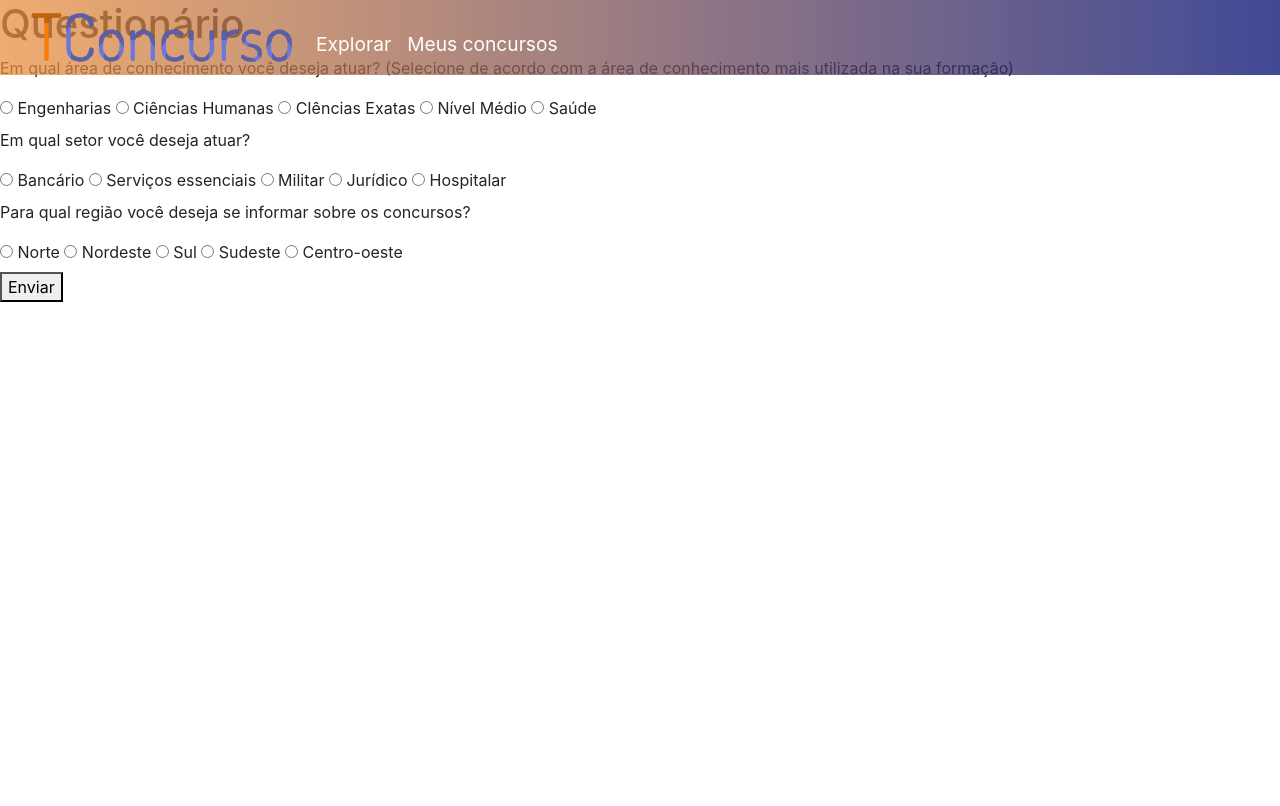
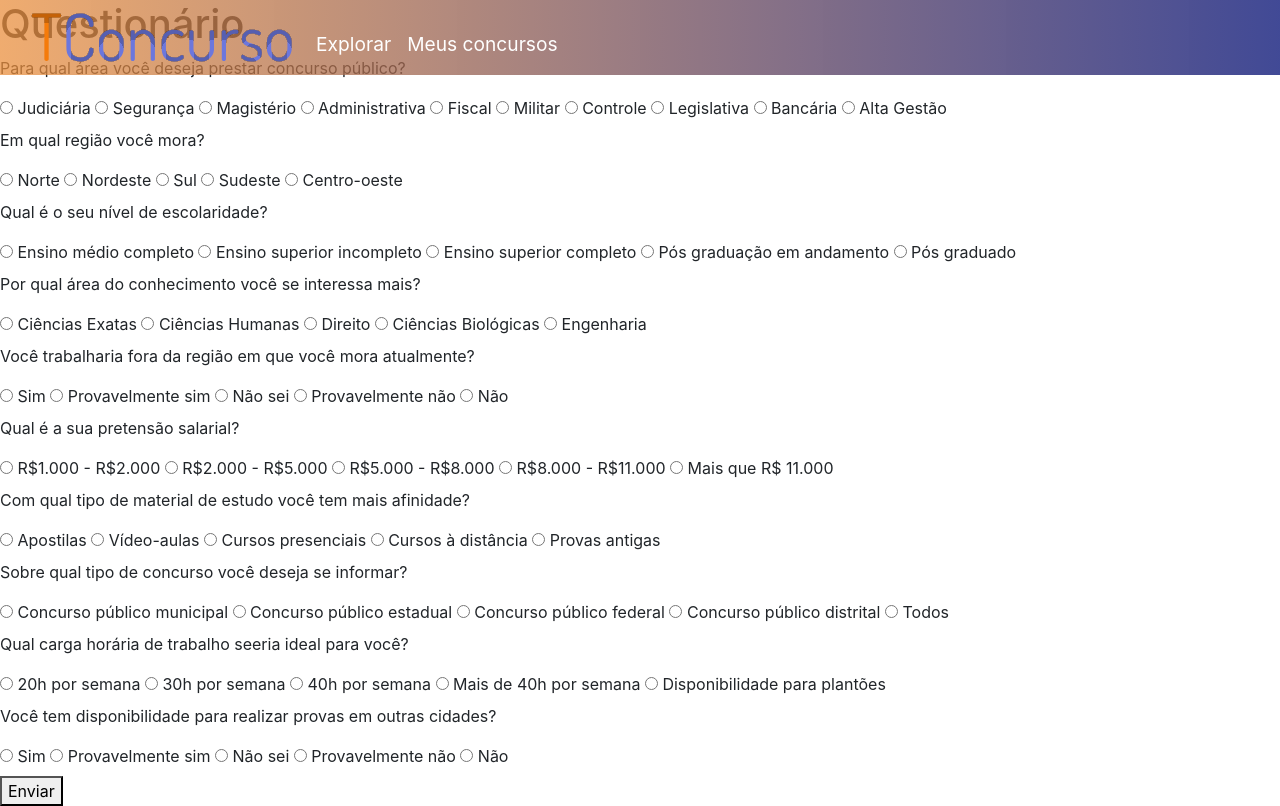
Before and after one commit to victornaves1810/TudoConcurso, a PHP site: page /src/form.php in a window 1280 px wide. Before the commit the page ends 302 px from the top, so only its background shows below. Run offline with PHP 8.4, Linux system fonts and the light colour scheme.

Commit message:
form final
form

```diff
--- a/src/form.php
+++ b/src/form.php
@@ -4,23 +4,20 @@
 <div class="testbox">
   <form class="pageForm" action="/">
     <h1 class="pageTitle">Questionário</h1>
-    <p class="question">Em qual área de conhecimento você deseja atuar? (Selecione de acordo com a área de conhecimento mais utilizada na sua formação)</p>
+    <p class="question">Para qual área você deseja prestar concurso público?</p>
     <div class="question-answer">
-      <label><input class="pageInput" type="radio" value="none" name="visited" /> Engenharias</label>
-      <label><input class="pageInput" type="radio" value="none" name="visited" /> Ciências Humanas</label>
-      <label><input class="pageInput" type="radio" value="none" name="visited" /> CIências Exatas</label>
-      <label><input class="pageInput" type="radio" value="none" name="visited" /> Nível Médio</label>
-      <label><input class="pageInput" type="radio" value="none" name="visited" /> Saúde</label>
+      <label><input class="pageInput" type="radio" value="none" name="visited" /> Judiciária</label>
+      <label><input class="pageInput" type="radio" value="none" name="visited" /> Segurança</label>
+      <label><input class="pageInput" type="radio" value="none" name="visited" /> Magistério</label>
+      <label><input class="pageInput" type="radio" value="none" name="visited" /> Administrativa</label>
+      <label><input class="pageInput" type="radio" value="none" name="visited" /> Fiscal</label>
+      <label><input class="pageInput" type="radio" value="none" name="visited" /> Militar</label>
+      <label><input class="pageInput" type="radio" value="none" name="visited" /> Controle</label>
+      <label><input class="pageInput" type="radio" value="none" name="visited" /> Legislativa</label>
+      <label><input class="pageInput" type="radio" value="none" name="visited" /> Bancária</label>
+      <label><input class="pageInput" type="radio" value="none" name="visited" /> Alta Gestão</label>
     </div>
-    <p class="question">Em qual setor você deseja atuar?</p>
-    <div class="question-answer">
-      <label><input class="pageInput" type="radio" value="none" name="visited" /> Bancário</label>
-      <label><input class="pageInput" type="radio" value="none" name="visited" /> Serviços essenciais</label>
-      <label><input class="pageInput" type="radio" value="none" name="visited" /> Militar</label>
-      <label><input class="pageInput" type="radio" value="none" name="visited" /> Jurídico</label>
-      <label><input class="pageInput" type="radio" value="none" name="visited" /> Hospitalar</label>
-    </div>
-    <p class="question">Para qual região você deseja se informar sobre os concursos?</p>
+    <p class="question">Em qual região você mora?</p>
     <div class="question-answer">
       <label><input class="pageInput" type="radio" value="none" name="visited" /> Norte</label>
       <label><input class="pageInput" type="radio" value="none" name="visited" /> Nordeste</label>
@@ -28,6 +25,69 @@
       <label><input class="pageInput" type="radio" value="none" name="visited" /> Sudeste</label>
       <label><input class="pageInput" type="radio" value="none" name="visited" /> Centro-oeste</label>
     </div>
+    <p class="question">Qual é o seu nível de escolaridade?</p>
+    <div class="question-answer">
+      <label><input class="pageInput" type="radio" value="none" name="visited" /> Ensino médio completo</label>
+      <label><input class="pageInput" type="radio" value="none" name="visited" /> Ensino superior incompleto</label>
+      <label><input class="pageInput" type="radio" value="none" name="visited" /> Ensino superior completo</label>
+      <label><input class="pageInput" type="radio" value="none" name="visited" /> Pós graduação em andamento</label>
+      <label><input class="pageInput" type="radio" value="none" name="visited" /> Pós graduado</label>
+    </div>
+    <p class="question">Por qual área do conhecimento você se interessa mais?</p>
+    <div class="question-answer">
+      <label><input class="pageInput" type="radio" value="none" name="visited" /> Ciências Exatas</label>
+      <label><input class="pageInput" type="radio" value="none" name="visited" /> Ciências Humanas</label>
+      <label><input class="pageInput" type="radio" value="none" name="visited" /> Direito</label>
+      <label><input class="pageInput" type="radio" value="none" name="visited" /> Ciências Biológicas</label>
+      <label><input class="pageInput" type="radio" value="none" name="visited" /> Engenharia</label>
+    </div>
+    <p class="question">Você trabalharia fora da região em que você mora atualmente?</p>
+    <div class="question-answer">
+      <label><input class="pageInput" type="radio" value="none" name="visited" /> Sim</label>
+      <label><input class="pageInput" type="radio" value="none" name="visited" /> Provavelmente sim</label>
+      <label><input class="pageInput" type="radio" value="none" name="visited" /> Não sei</label>
+      <label><input class="pageInput" type="radio" value="none" name="visited" /> Provavelmente não</label>
+      <label><input class="pageInput" type="radio" value="none" name="visited" /> Não</label>
+    </div>
+    <p class="question">Qual é a sua pretensão salarial?</p>
+    <div class="question-answer">
+      <label><input class="pageInput" type="radio" value="none" name="visited" /> R$1.000 - R$2.000</label>
+      <label><input class="pageInput" type="radio" value="none" name="visited" /> R$2.000 - R$5.000</label>
+      <label><input class="pageInput" type="radio" value="none" name="visited" /> R$5.000 - R$8.000</label>
+      <label><input class="pageInput" type="radio" value="none" name="visited" /> R$8.000 - R$11.000</label>
+      <label><input class="pageInput" type="radio" value="none" name="visited" /> Mais que R$ 11.000</label>
+    </div>
+    <p class="question">Com qual tipo de material de estudo você tem mais afinidade?</p>
+    <div class="question-answer">
+      <label><input class="pageInput" type="radio" value="none" name="visited" /> Apostilas</label>
+      <label><input class="pageInput" type="radio" value="none" name="visited" /> Vídeo-aulas</label>
+      <label><input class="pageInput" type="radio" value="none" name="visited" /> Cursos presenciais</label>
+      <label><input class="pageInput" type="radio" value="none" name="visited" /> Cursos à distância</label>
+      <label><input class="pageInput" type="radio" value="none" name="visited" /> Provas antigas</label>
+    </div>
+    <p class="question">Sobre qual tipo de concurso você deseja se informar?</p>
+    <div class="question-answer">
+      <label><input class="pageInput" type="radio" value="none" name="visited" /> Concurso público municipal</label>
+      <label><input class="pageInput" type="radio" value="none" name="visited" /> Concurso público estadual</label>
+      <label><input class="pageInput" type="radio" value="none" name="visited" /> Concurso público federal</label>
+      <label><input class="pageInput" type="radio" value="none" name="visited" /> Concurso público distrital</label>
+      <label><input class="pageInput" type="radio" value="none" name="visited" /> Todos</label>
+    </div>
+    <p class="question">Qual carga horária de trabalho seeria ideal para você?</p>
+    <div class="question-answer">
+      <label><input class="pageInput" type="radio" value="none" name="visited" /> 20h por semana</label>
+      <label><input class="pageInput" type="radio" value="none" name="visited" /> 30h por semana</label>
+      <label><input class="pageInput" type="radio" value="none" name="visited" /> 40h por semana</label>
+      <label><input class="pageInput" type="radio" value="none" name="visited" /> Mais de 40h por semana</label>
+      <label><input class="pageInput" type="radio" value="none" name="visited" /> Disponibilidade para plantões</label>
+    </div>
+    <p class="question">Você tem disponibilidade para realizar provas em outras cidades?</p>
+    <div class="question-answer">
+      <label><input class="pageInput" type="radio" value="none" name="visited" /> Sim</label>
+      <label><input class="pageInput" type="radio" value="none" name="visited" /> Provavelmente sim</label>
+      <label><input class="pageInput" type="radio" value="none" name="visited" /> Não sei</label>
+      <label><input class="pageInput" type="radio" value="none" name="visited" /> Provavelmente não</label>
+      <label><input class="pageInput" type="radio" value="none" name="visited" /> Não</label>
     </div>
   </form>
 </div>
```
